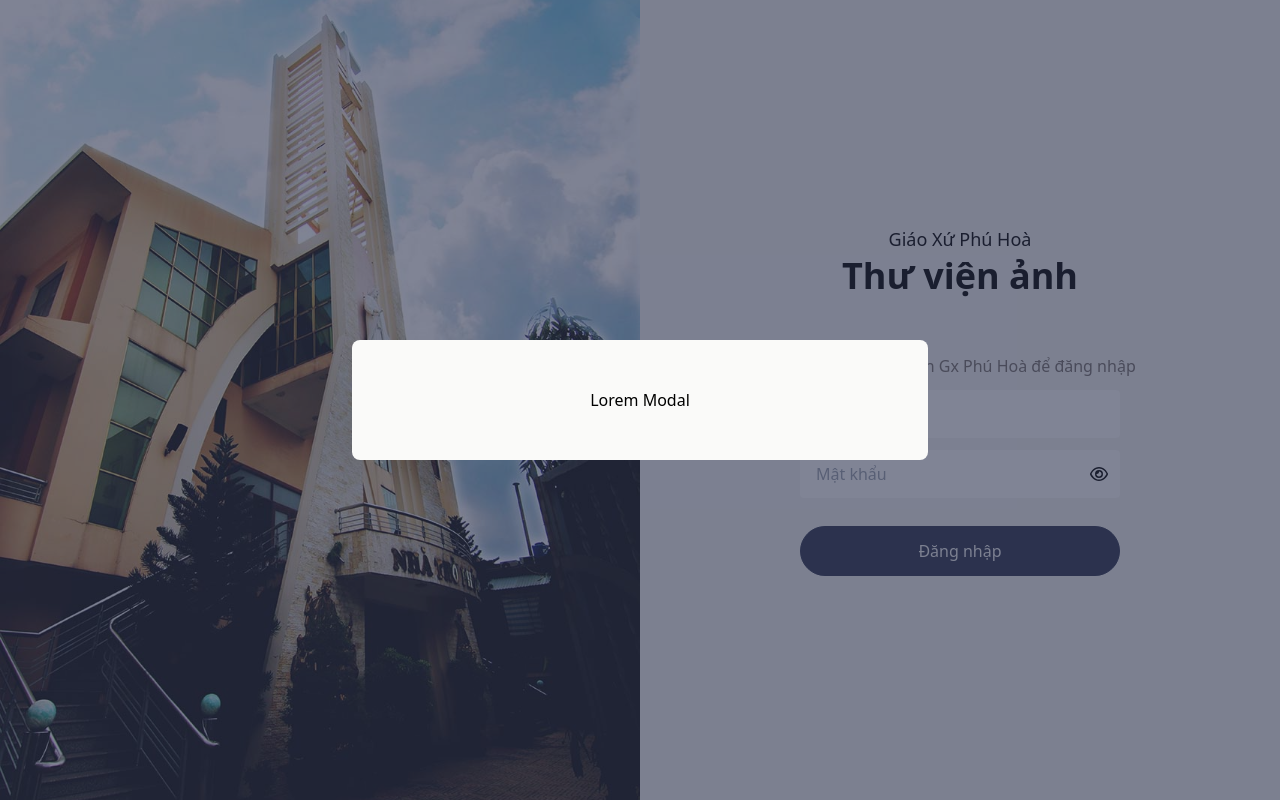
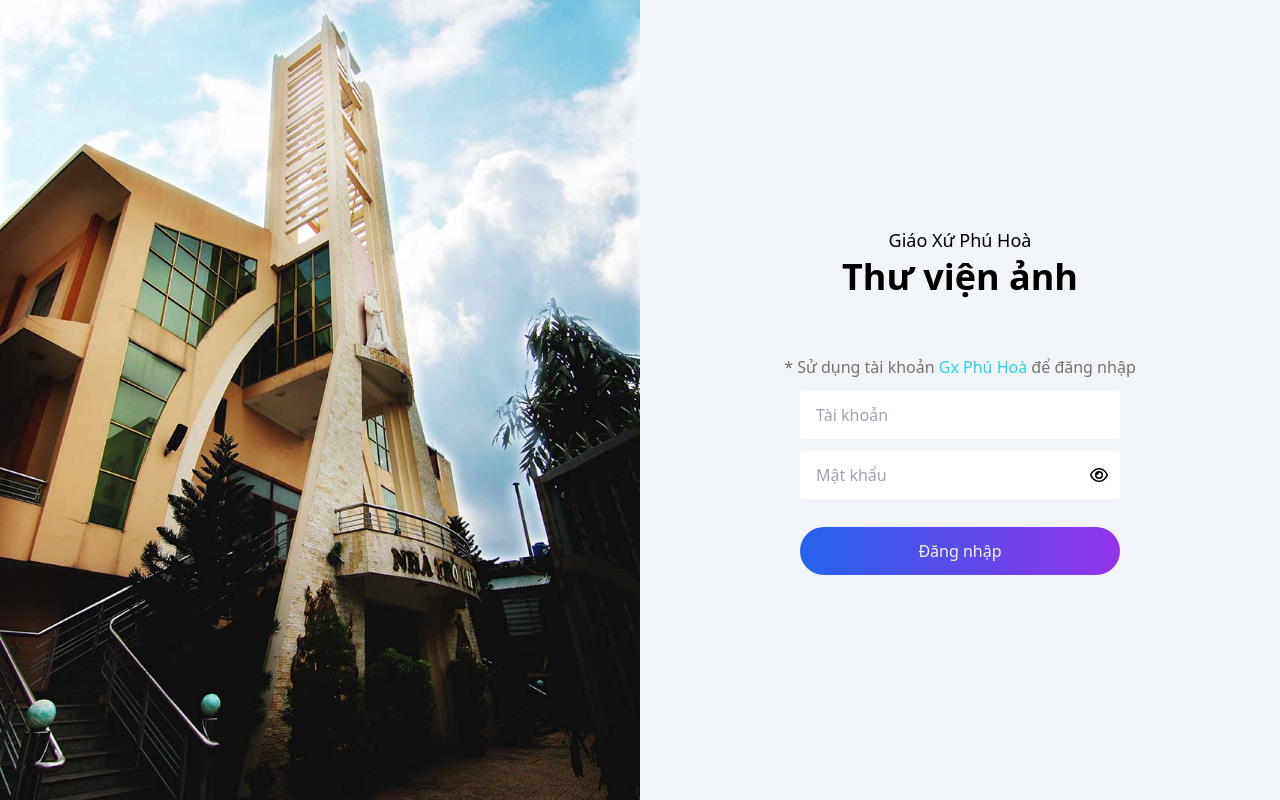
Before and after one commit to ngoc426123/gxphuhoa-gallery, a React (Create React App) app: page /login in a window 1280 px wide. Built offline with nearby package versions, Linux system fonts and the light colour scheme.

Commit message:
complete Login Page

```diff
--- a/public/index.html
+++ b/public/index.html
@@ -24,7 +24,7 @@
       work correctly both with client-side routing and a non-root public URL.
       Learn how to configure a non-root public URL by running `npm run build`.
     -->
-    <title>React App</title>
+    <title>Thư viện ảnh - Giáo xứ Phú Hoà</title>
   </head>
   <body>
     <noscript>You need to enable JavaScript to run this app.</noscript>
--- a/src/App.js
+++ b/src/App.js
@@ -3,7 +3,7 @@ import { Outlet } from "react-router-dom";
 function App() {
   // CLASS
   const cls = {
-    app: 'max-w-full min-h-screen bg-stone-100'
+    app: 'max-w-full min-h-screen bg-slate-100'
   }
   // RENDER
   return (
--- /dev/null
+++ b/src/components/Alert/index.js
@@ -0,0 +1,75 @@
+import Cta from "../commons/Cta";
+
+// ICON
+import { faCircleCheck, faCircleXmark } from "@fortawesome/free-regular-svg-icons";
+import { FontAwesomeIcon } from "@fortawesome/react-fontawesome";
+import clsx from "clsx";
+
+// ALERT ONLY SHOW 2 CONTENT: SUCCESS AND FAIL
+/*
+  open: required;
+  status: required;
+  title: required;
+  desc: optional;
+  okCta: optional;
+  onClickOkCTA: method | optional;
+  cancelCta: optional;
+  onClickCancelCta: method | optional;
+*/
+export function Alert(props) {
+  // PROPS
+  const { open, status, title, desc, okCta, onClickOkCta, cancelCta, onClickCancelCta } = props;
+
+  // CLASS
+  const cls = {
+    modal: 'flex items-center justify-center px-5 w-screen h-screen text-center fixed top-0 left-0 z-50',
+    overlay: 'w-full h-full bg-skyline-400/60 absolute top-0 left-0 z-0',
+    inner: 'inline-block w-full max-w-xl px-10 py-12 rounded-lg bg-stone-50 relative z-10',
+    statusIcon: 'mb-8',
+    icon: clsx('size-20', {
+      'text-green-600': status,
+      'text-red-600': !status,
+    }),
+    title: clsx('text-3xl font-thin', {
+      'text-green-600': status,
+      'text-red-600': !status,
+    }),
+    desc: 'max-w-sm mx-auto my-2 text-base',
+    groupCta: 'flex items-center justify-center mt-12',
+  }
+
+  // RENDER
+  return {
+    false: <></>,
+    true: (
+      <div className={cls.modal} data-alert>
+        <div className={cls.inner}>
+          <div className={cls.statusIcon}>
+            <FontAwesomeIcon icon={status ? faCircleCheck : faCircleXmark} className={cls.icon} />
+          </div>
+          <div className={cls.title}>{title}</div>
+          <div className={cls.desc}>{desc}</div>
+          <div className={cls.groupCta}>
+            {okCta && <Cta
+              type="button"
+              customClass="mx-3"
+              onClick={onClickOkCta}
+            >
+              {okCta}
+            </Cta>}
+            {cancelCta &&
+              <Cta
+                type="button"
+                ctaStyle="dark"
+                customClass="mx-3"
+                onClick={onClickCancelCta}
+              >
+                {cancelCta}
+              </Cta>}
+          </div>
+        </div>
+        <div className={cls.overlay}></div>
+      </div>
+    )
+  }[open];
+}
--- a/src/components/Modal/index.js
+++ /dev/null
@@ -1,24 +0,0 @@
-export function Modal(props) {
-  // PROPS
-  const { open, children } = props;
-
-  // CLASS
-  const cls = {
-    modal: 'flex items-center justify-center px-5 w-screen h-screen text-center fixed top-0 left-0 z-50',
-    overlay: 'w-full h-full bg-skyline-400/60 absolute top-0 left-0 z-0',
-    inner: 'inline-block w-full max-w-xl px-10 py-12 rounded-lg bg-stone-50 relative z-10',
-  }
-
-  // RENDER
-  return {
-    false: <></>,
-    true: (
-      <div className={cls.modal} data-modal>
-        <div className={cls.inner}>
-          {children}
-        </div>
-        <div className={cls.overlay}></div>
-      </div>
-    )
-  }[open]
-}
--- a/src/components/commons/Cta/index.js
+++ b/src/components/commons/Cta/index.js
@@ -2,7 +2,7 @@ import clsx from "clsx";
 
 export default function Cta(props) {
   // PROPS
-  const {href, style, type, block, onClick, children} = props;
+  const {href, ctaStyle, type, block, onClick, customClass, children} = props;
 
   // CLASS
   const cls = {
@@ -13,8 +13,10 @@ export default function Cta(props) {
       },
       'px-8 py-3 text-base text-center rounded-full transition-all',
       {
-        'text-stone-100 bg-skyline-400 border border-skyline-400 hover:bg-skyline-300 hover:border-skyline-400': !style,
+        'text-slate-100 bg-gradient-to-r from-blue-600 to-purple-600 hover:shadow-lg hover:shadow-indigo-500/50': !ctaStyle,
+        'text-slate-100 bg-slate-600 hover:shadow-lg hover:shadow-slate-500/40': ctaStyle === 'dark',
       },
+      customClass,
     )
   }
 
--- a/src/components/commons/Form/index.js
+++ b/src/components/commons/Form/index.js
@@ -1,5 +1,7 @@
 import { useState } from "react";
 import clsx from "clsx";
+
+// ICON
 import { FontAwesomeIcon } from "@fortawesome/react-fontawesome";
 import { faEye, faEyeSlash } from "@fortawesome/free-regular-svg-icons";
 
--- /dev/null
+++ b/src/pages/Dashbroad/index.js
@@ -0,0 +1,6 @@
+export default function Dashbroad() {
+  // RENDER
+  return (
+    <div>Đây là dashbroad</div>
+  )
+}
--- a/src/pages/Login/index.js
+++ b/src/pages/Login/index.js
@@ -1,20 +1,94 @@
-import Cover_img from "../../assets/images/cover.jpg";
+import { useState } from "react";
+import axios from "axios";
 import Cta from "../../components/commons/Cta";
 import { Form } from "../../components/commons/Form";
-import { Modal } from "../../components/Modal";
+import { Alert } from "../../components/Alert";
+import { useNavigate } from "react-router-dom";
+
+// IMAGES
+import Cover_img from "../../assets/images/cover.jpg";
+import { setLocalstorage } from "../../utils/localstorage";
+
+const _ERROR_DEFINE = {
+  'no_permission': {
+    title: 'Từ chối quyền truy cập',
+    desc: 'Bạn không có quyền truy cập vào trang quản lý này, vui lòng liên hệ quản trị viên',
+  },
+  'wrong_user': {
+    title: 'Không đăng nhập được',
+    desc: 'Đăng nhập thất bại, bạn vui lòng kiểm tra thông tin.',
+  }
+}
 
 export default function Login() {
+  // STATE
+  const navigate = useNavigate();
+  const [username, setUsername] = useState('');
+  const [password, setPassword] = useState('');
+  const [alert, setAlert] = useState({
+    open: false,
+    status: false,
+    title: '',
+    desc: '',
+  });
+
+  // METHOD
+  const handleKeyUp = (e) => {
+    const { key, shiftKey, altKey, ctrlKey } = e;
+
+    if (key === 'Enter') {
+      if (shiftKey || altKey || ctrlKey) return;
+
+      handleLogin();
+    }
+  }
+
+  const handleLogin = async () => {
+    if (!username || !password) {
+      setAlert({
+        open: true,
+        status: false,
+        title: 'Không thể đăng nhập',
+        desc: 'Bạn nhập thiếu Username hoặc Password, vui lòng kiểm tra lại.',
+      });
+
+      return;
+    }
+
+    try {
+      const url = process.env.REACT_APP_LOGIN_API;
+      const params = { username, password };
+      const { data } = await axios.post(url, params);
+
+      setLocalstorage('Gxphuhoa-user', data.data);
+      setAlert({
+        open: true,
+        status: true,
+        title: 'Đăng nhập thành công',
+        desc: 'Chúc mừng bạn đã đăng nhập thành công, nhấn nút CHUYỂN phía dưới để vô trang quản lý.',
+      });
+    } catch(error) {
+      setAlert({
+        open: true,
+        status: false,
+        ..._ERROR_DEFINE[error.response.data.code]
+      });
+    }
+  };
+
   // CLASS
   const cls = {
     wrap: 'flex items-center justify-center w-full h-screen overflow-hidden',
-    cover: 'w-1/2',
+    cover: 'w-1/2 h-full',
     coverImage: 'w-full h-full object-cover',
     loginBox: 'flex items-center justify-center flex-col w-1/2 h-full px-5',
     headingBox: 'text-lg font-thin',
     descBox: 'mb-14 text-4xl leading-tight font-bold',
     noteBox: 'mb-3 font-thin text-stone-500',
+    gxLink: 'text-cyan-400',
     formBox: 'w-full max-w-80',
   }
+
   // RENDER
   return (
     <>
@@ -25,28 +99,41 @@ export default function Login() {
         <div className={cls.loginBox}>
           <h2 className={cls.headingBox}>Giáo Xứ Phú Hoà</h2>
           <div className={cls.descBox}>Thư viện ảnh</div>
-          <div className={cls.noteBox}>* Sử dụng tài khoản <a href="https://gxphuhoa.org/admin" title="Admin Gx Phú Hoà">Gx Phú Hoà</a> để đăng nhập</div>
+          <div className={cls.noteBox}>* Sử dụng tài khoản <a className={cls.gxLink} href="https://gxphuhoa.org/admin" title="Admin Gx Phú Hoà">Gx Phú Hoà</a> để đăng nhập</div>
           <div className={cls.formBox}>
-            <form>
             <Form.Input
               name='username'
+              value={username}
               placeholder='Tài khoản'
+              onChange={e => setUsername(e.target.value)}
+              onKeyUp={handleKeyUp}
             />
             <Form.Password
               name='password'
+              value={password}
               placeholder='Mật khẩu'
-                customClassGroup=' mb-7'
+              customClassGroup='mb-7'
+              onChange={e => setPassword(e.target.value)}
+              onKeyUp={handleKeyUp}
             />
-              <Cta type="button" block>Đăng nhập</Cta>
-            </form>
+            <Cta type="submit" block onClick={handleLogin}>Đăng nhập</Cta>
           </div>
         </div>
       </div>
-      <Modal
-        open={true}
-      >
-        <p>Lorem Modal</p>
-      </Modal>
+      <Alert
+        open={alert.open}
+        status={alert.status}
+        title={alert.title}
+        desc={alert.desc}
+        {...(alert.status ? {okCta: "Chuyển"} : {cancelCta: "Tắt"})}
+        {...(alert.status
+          ? { onClickOkCta: () => {
+            setAlert(value => ({ ...value, open: false }));
+            navigate('/');
+          }}
+          : { onClickCancelCta: () => { setAlert(value => ({ ...value, open: false })) } }
+        )}
+      />
     </>
   )
 }
--- a/src/router/index.js
+++ b/src/router/index.js
@@ -1,10 +1,12 @@
 import { createBrowserRouter } from "react-router-dom";
+import { loginLoader, rootLoader } from "./loader";
 
 // LAYOUT
 import App from "../App";
 
 // PAGES
 import Login from "../pages/Login";
+import Dashbroad from "../pages/Dashbroad";
 
 const router = createBrowserRouter([
   {
@@ -12,8 +14,14 @@ const router = createBrowserRouter([
     element: <App />,
     children: [
       {
+        path: '',
+        element: <Dashbroad />,
+        loader: rootLoader,
+      },
+      {
         path: '/login',
-        element: <Login />
+        element: <Login />,
+        loader: loginLoader,
       }
     ]
   }
--- /dev/null
+++ b/src/router/loader.js
@@ -0,0 +1,16 @@
+import { redirect } from "react-router-dom"
+import { getLocalstorage } from "../utils/localstorage"
+
+export const rootLoader = () => {
+  if (!getLocalstorage('Gxphuhoa-user'))
+    return redirect('/login');
+
+  return null;
+}
+
+export const loginLoader = () => {
+  if (getLocalstorage('Gxphuhoa-user'))
+    return redirect('/');
+
+  return null;
+}
--- /dev/null
+++ b/src/utils/localstorage.js
@@ -0,0 +1,7 @@
+export function getLocalstorage(key) {
+  return JSON.parse(window.localStorage.getItem(key) || null);
+}
+
+export function setLocalstorage(key, value) {
+  return window.localStorage.setItem(key, JSON.stringify(value));
+}
```
Also changed, not shown: 2 other files (tests, documents, lock files or other folders). Lines whose indentation alone changed are shown as unchanged.
